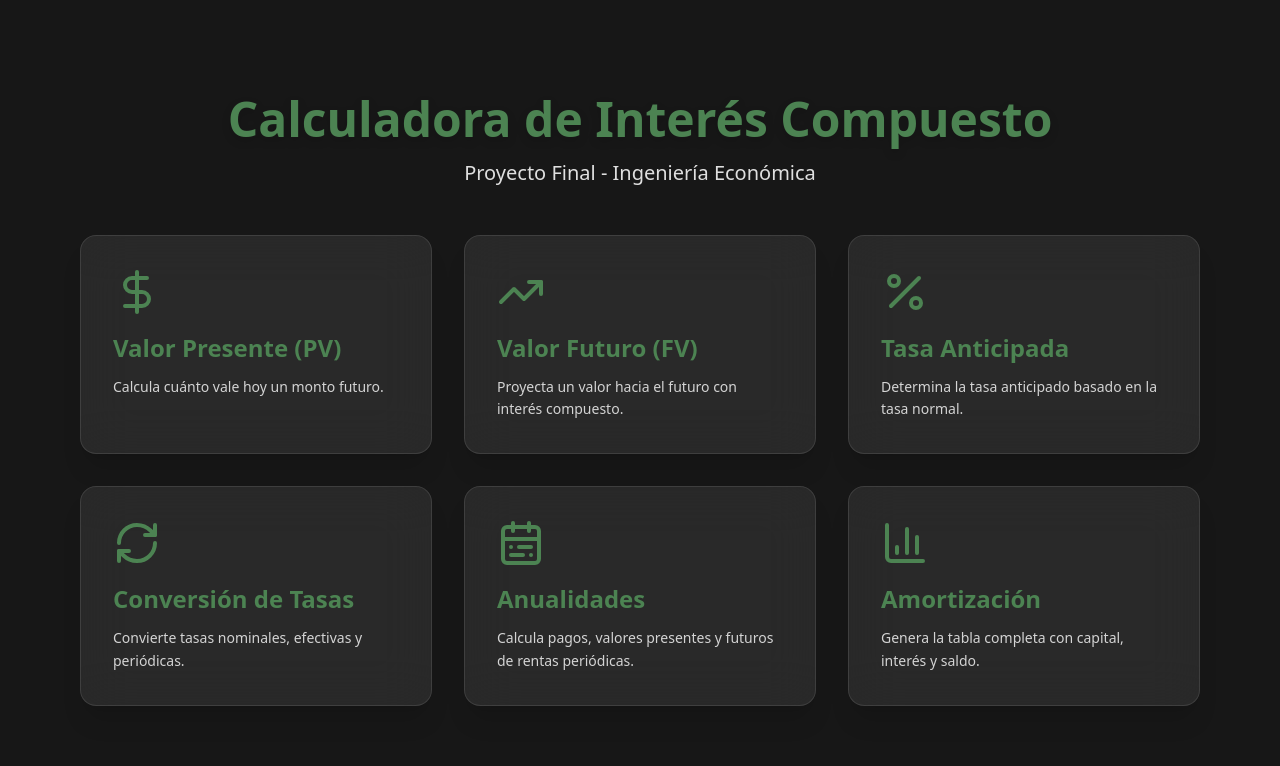
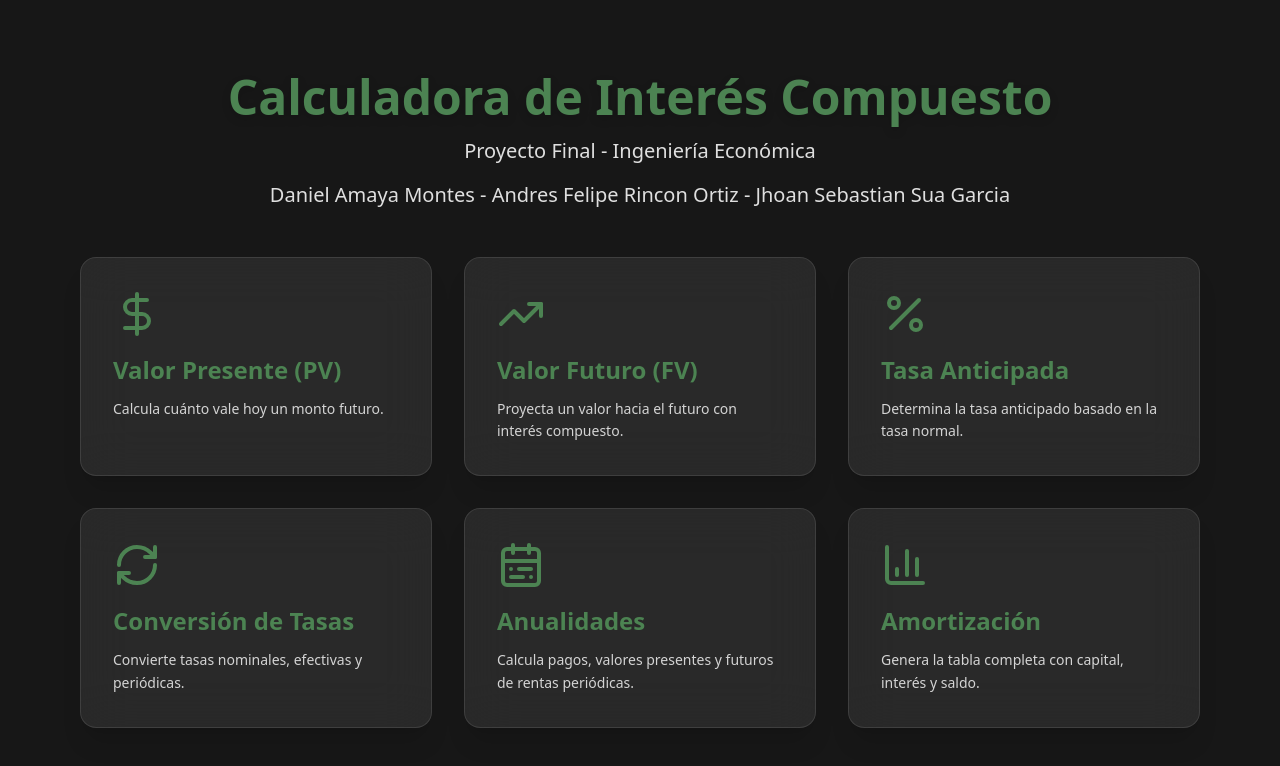
Before and after one commit to MONTESDANIEL/interes-compuesto, a React (Vite) app: page / in a window 1280 px wide. Shown: the top 766 px of the page. Built offline with nearby package versions, Linux system fonts and the light colour scheme.

Commit message:
feat: Add team member names to the project header in HomeEconomica component

```diff
--- a/src/pages/Home.tsx
+++ b/src/pages/Home.tsx
@@ -60,6 +60,10 @@ export default function HomeEconomica() {
           <p className="text-xl opacity-90">
             Proyecto Final - Ingeniería Económica
           </p>
+          <p className="text-xl opacity-90">
+            Daniel Amaya Montes - Andres Felipe Rincon Ortiz - Jhoan Sebastian
+            Sua Garcia
+          </p>
         </div>
 
         {/* CARDS */}
```
